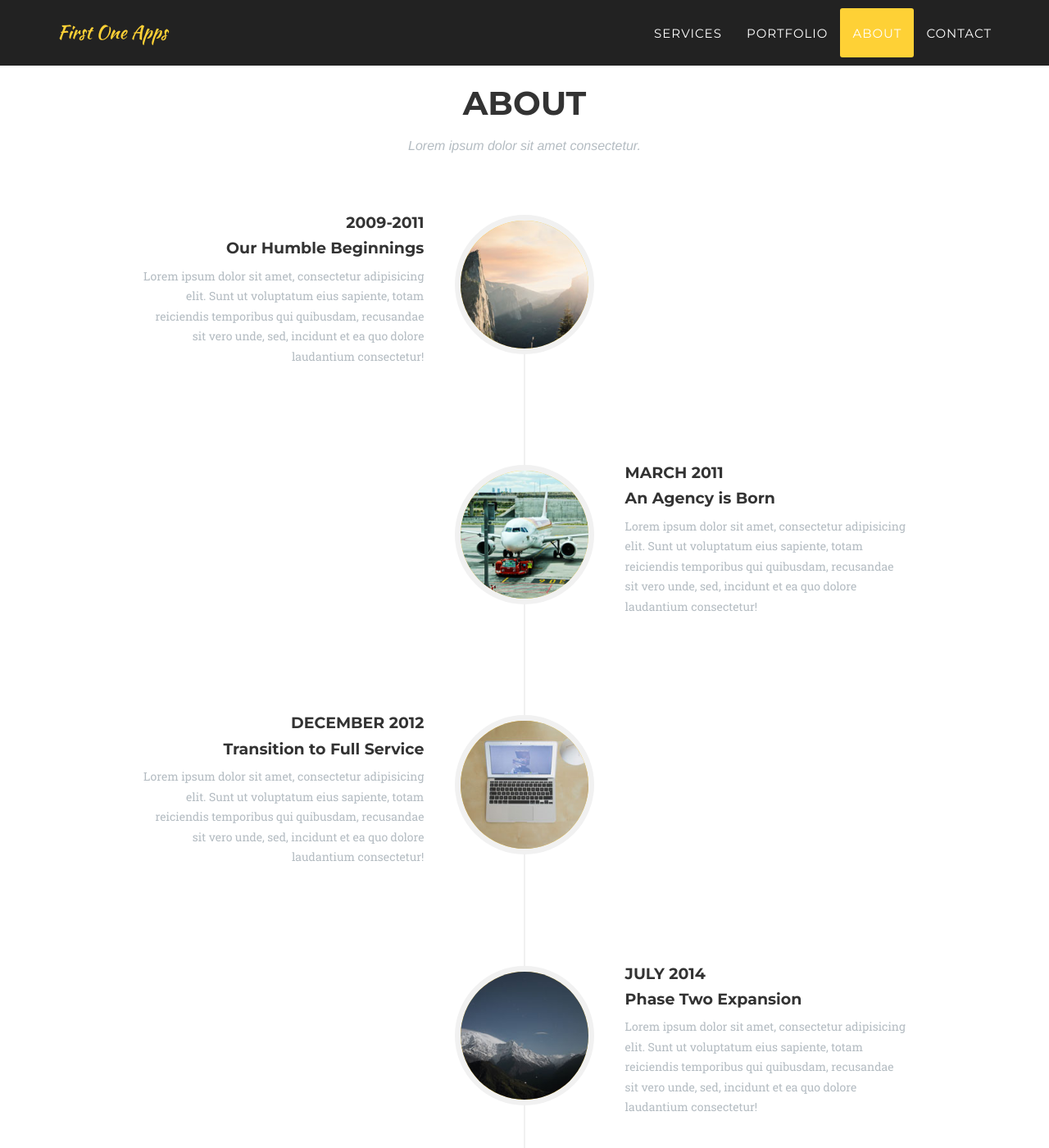
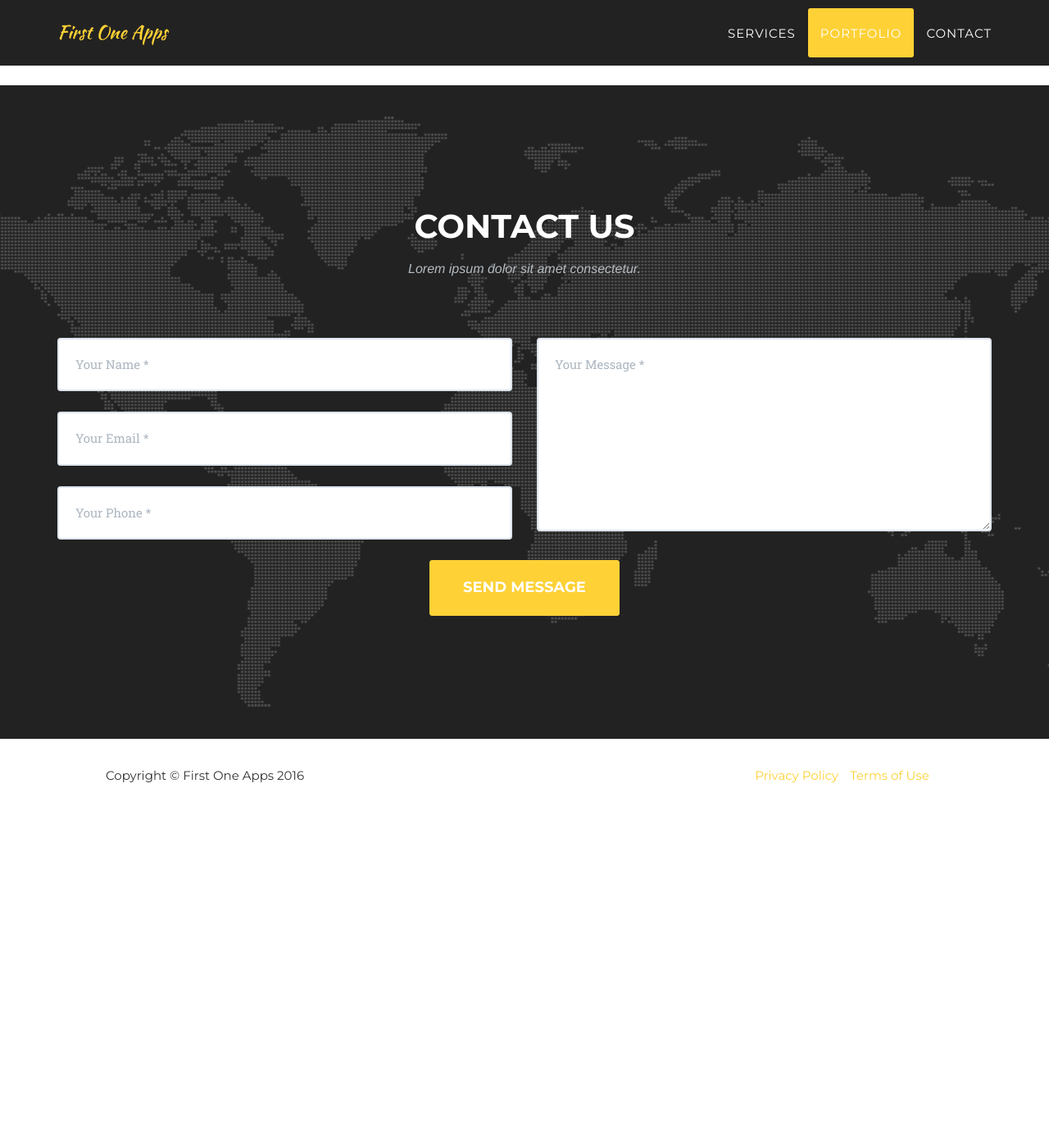
Before and after one commit to firstoneapps/firstoneapps.github.io, a Jekyll site: the page built from index.html, in a window 1280 px wide and 1400 px high, scrolled down 2588 px. Shown: the whole window at 82% size. Built offline with Jekyll 4.4.1, drawn with Linux system fonts in a browser that asks for light colours; some web fonts are replaced; after the commit the page ends 3579 px from its top, so only the background shows below that.

Commit message:
Remove About section

```diff
--- a/_includes/about.html
+++ /dev/null
@@ -1,80 +0,0 @@
-<!-- About Section -->
-    <section id="about">
-        <div class="container">
-            <div class="row">
-                <div class="col-lg-12 text-center">
-                    <h2 class="section-heading">About</h2>
-                    <h3 class="section-subheading text-muted">Lorem ipsum dolor sit amet consectetur.</h3>
-                </div>
-            </div>
-            <div class="row">
-                <div class="col-lg-12">
-                    <ul class="timeline">
-                        <li>
-                            <div class="timeline-image">
-                                <img class="img-circle img-responsive" src="img/about/1.jpg" alt="">
-                            </div>
-                            <div class="timeline-panel">
-                                <div class="timeline-heading">
-                                    <h4>2009-2011</h4>
-                                    <h4 class="subheading">Our Humble Beginnings</h4>
-                                </div>
-                                <div class="timeline-body">
-                                    <p class="text-muted">Lorem ipsum dolor sit amet, consectetur adipisicing elit. Sunt ut voluptatum eius sapiente, totam reiciendis temporibus qui quibusdam, recusandae sit vero unde, sed, incidunt et ea quo dolore laudantium consectetur!</p>
-                                </div>
-                            </div>
-                        </li>
-                        <li class="timeline-inverted">
-                            <div class="timeline-image">
-                                <img class="img-circle img-responsive" src="img/about/2.jpg" alt="">
-                            </div>
-                            <div class="timeline-panel">
-                                <div class="timeline-heading">
-                                    <h4>March 2011</h4>
-                                    <h4 class="subheading">An Agency is Born</h4>
-                                </div>
-                                <div class="timeline-body">
-                                    <p class="text-muted">Lorem ipsum dolor sit amet, consectetur adipisicing elit. Sunt ut voluptatum eius sapiente, totam reiciendis temporibus qui quibusdam, recusandae sit vero unde, sed, incidunt et ea quo dolore laudantium consectetur!</p>
-                                </div>
-                            </div>
-                        </li>
-                        <li>
-                            <div class="timeline-image">
-                                <img class="img-circle img-responsive" src="img/about/3.jpg" alt="">
-                            </div>
-                            <div class="timeline-panel">
-                                <div class="timeline-heading">
-                                    <h4>December 2012</h4>
-                                    <h4 class="subheading">Transition to Full Service</h4>
-                                </div>
-                                <div class="timeline-body">
-                                    <p class="text-muted">Lorem ipsum dolor sit amet, consectetur adipisicing elit. Sunt ut voluptatum eius sapiente, totam reiciendis temporibus qui quibusdam, recusandae sit vero unde, sed, incidunt et ea quo dolore laudantium consectetur!</p>
-                                </div>
-                            </div>
-                        </li>
-                        <li class="timeline-inverted">
-                            <div class="timeline-image">
-                                <img class="img-circle img-responsive" src="img/about/4.jpg" alt="">
-                            </div>
-                            <div class="timeline-panel">
-                                <div class="timeline-heading">
-                                    <h4>July 2014</h4>
-                                    <h4 class="subheading">Phase Two Expansion</h4>
-                                </div>
-                                <div class="timeline-body">
-                                    <p class="text-muted">Lorem ipsum dolor sit amet, consectetur adipisicing elit. Sunt ut voluptatum eius sapiente, totam reiciendis temporibus qui quibusdam, recusandae sit vero unde, sed, incidunt et ea quo dolore laudantium consectetur!</p>
-                                </div>
-                            </div>
-                        </li>
-                        <li class="timeline-inverted">
-                            <div class="timeline-image">
-                                <h4>Be Part
-                                    <br>Of Our
-                                    <br>Story!</h4>
-                            </div>
-                        </li>
-                    </ul>
-                </div>
-            </div>
-        </div>
-    </section>
--- a/_includes/header.html
+++ b/_includes/header.html
@@ -25,9 +25,6 @@
                         <a class="page-scroll" href="#portfolio">Portfolio</a>
                     </li>
                     <li>
-                        <a class="page-scroll" href="#about">About</a>
-                    </li>
-                    <li>
                         <a class="page-scroll" href="#contact">Contact</a>
                     </li>
                 </ul>
--- a/_layouts/default.html
+++ b/_layouts/default.html
@@ -9,7 +9,6 @@
     {% include header.html %}
     {% include services.html %}
     {% include portfolio_grid.html %}
-    {% include about.html %}
     {% include clients.html %}
     {% include contact.html %}
     {% include footer.html %}
```
Also changed, not shown: img/about/1.jpg (deleted), img/about/2.jpg (deleted), img/about/3.jpg (deleted), img/about/4.jpg (deleted).
